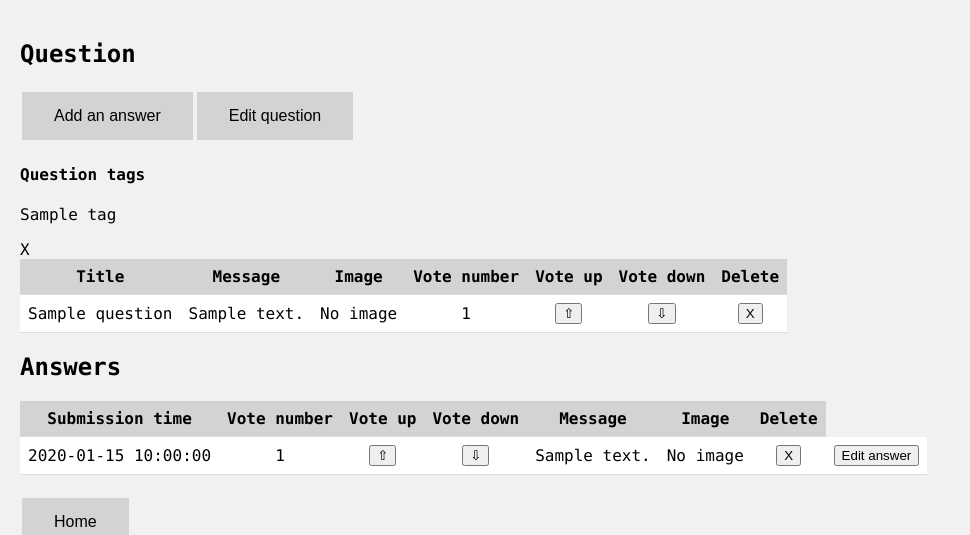
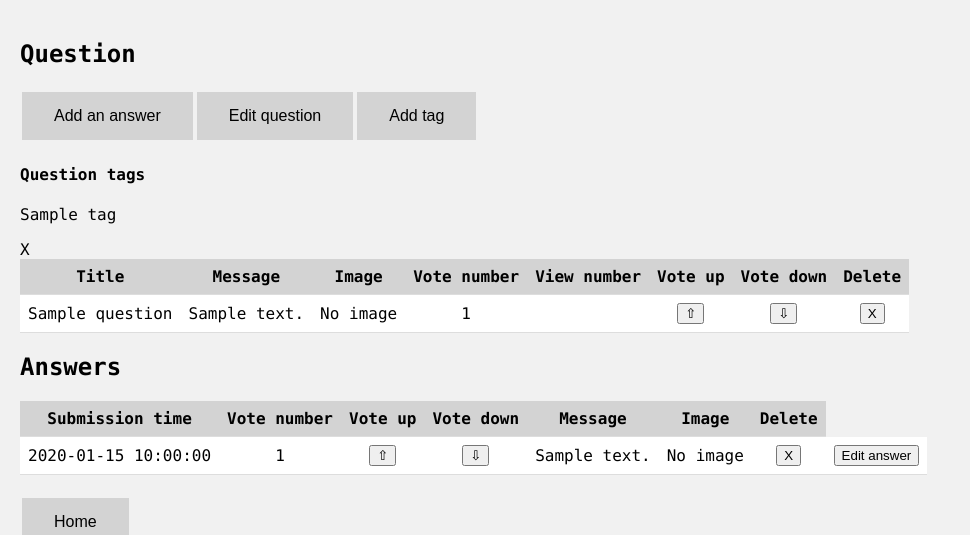
Before and after one commit to CozminM/Ask_Mate, a Flask app: template templates/individual_question_and_answer_page.html in a window 1280 px wide. Shown: the top 535 px of the page, without its empty margins (0-970 px from the left). Run offline with Flask 2, Linux system fonts and the light colour scheme; the template is opened without the code that fills it: most values are stand-ins (such as "Sample title", 1, 10 or a date in 2020); some libraries are stand-ins or nearby versions.

Commit message:
Added question view count feature

```diff
--- a/data_manager.py
+++ b/data_manager.py
@@ -260,3 +260,15 @@ def search_in_answers(cursor: RealDictCursor, search_input: str) -> list:
         """
     cursor.execute(query, {'s': search_input})
     return cursor.fetchall()
+
+
+@database_common.connection_handler
+def increase_view_count(cursor: RealDictCursor, used_id: int) -> list:
+    query = """
+        UPDATE question
+        SET view_number = view_number + 1
+        WHERE id = %(i)s
+        RETURNING *
+        """
+    cursor.execute(query, {'i': used_id})
+    return cursor.fetchall()
--- a/server.py
+++ b/server.py
@@ -29,6 +29,7 @@ def individual_q_and_a(question_id):
     question = data_manager.get_individual_question(question_id)
     answer = data_manager.get_individual_answer(question_id)
     question_tags = data_manager.get_question_tags(question_id)
+    data_manager.increase_view_count(question_id)
     return render_template('individual_question_and_answer_page.html', questions=question, answers=answer, question_tags=question_tags)
 
 
@@ -47,10 +48,9 @@ def answer_page(question_id):
 def add_question_page():
     if request.method == 'POST':
         img = request.files['img']
-        submit_time = util.single_value_dateconverter(round(time.time()))
         #filename = str(uuid4())
         img.save(os.path.join(app.config['UPLOAD_FOLDER'], img.filename))
-        data_manager.save_question(submit_time, 0, 0, request.form['title'], request.form['message'], img.filename)
+        data_manager.save_question(util.current_time(), 0, 0, request.form['title'], request.form['message'], img.filename)
         # fetches the id of the new question
         new_id = [dict(row) for (row) in data_manager.get_questions()][-1].get('id')
         return redirect(url_for('individual_q_and_a', question_id=new_id))
@@ -62,8 +62,7 @@ def edit_question(question_id):
     question = data_manager.get_individual_question(question_id)
     if request.method == 'POST':
         #question = request.form.to_dict
-        submit_time = util.single_value_dateconverter(round(time.time()))
-        data_manager.update_question(question_id, request.form['title'], request.form['message'], submit_time)
+        data_manager.update_question(question_id, request.form['title'], request.form['message'], util.current_time())
         return redirect(url_for('individual_q_and_a', question_id=question_id))
     return render_template('edit_question.html', questionz=question)
 
@@ -73,8 +72,7 @@ def edit_answer(answer_id):
     answer = data_manager.get_answer_by_id(answer_id)
     question_id = [dict(row) for row in data_manager.get_answer_by_id(answer_id)][0].get('question_id')
     if request.method == 'POST':
-        submit_time = util.current_time()
-        data_manager.update_answer(answer_id, request.form['message'], submit_time)
+        data_manager.update_answer(answer_id, request.form['message'], util.current_time())
         return redirect(url_for('individual_q_and_a', question_id=question_id))
     return render_template('edit_answer.html', answer=answer, question_id=question_id)
 
--- a/templates/individual_question_and_answer_page.html
+++ b/templates/individual_question_and_answer_page.html
@@ -15,6 +15,7 @@
                 <th>Message</th>
                 <th>Image</th>
                 <th>Vote number</th>
+                <th>View number</th>
                 <th>Vote up</th>
                 <th>Vote down</th>
                 <th>Delete</th>
@@ -29,12 +30,14 @@
                     <td><img src="{{url_for('static', filename='images/' + question.image)}}" width="100" height="100" alt="question image"></td>
                 {% endif %}
                 <td>{{ question.vote_number }}</td>
+                <td>{{ view.number }}</td>
                 <td><button class="home-btn" type="button"><a href="{{ url_for('vote_up_question', question_id=question.id) }}">⇧</a></button></td>
                 <td><button class="home-btn" type="button"><a href="{{ url_for('vote_down_question', question_id=question.id) }}">⇩</a></button></td>
                 <td><button type="button"><a href="{{url_for('delete_question', question_id=question.id)}}"> X </a></button></td>
             </tr>
                 <button class="button" type="button"><a href="{{ url_for('answer_page', question_id=question.id) }}">Add an answer</a></button>
                 <button class="button" type="button"><a href="{{ url_for('edit_question', question_id=question.id) }}">Edit question</a></button>
+                <button class="button" type="button"><a href="{{ url_for('add_new_tag', question_id=question.id) }}">Add tag</a></button>
                 <br>
 
                 <div class="question-tags">
```
